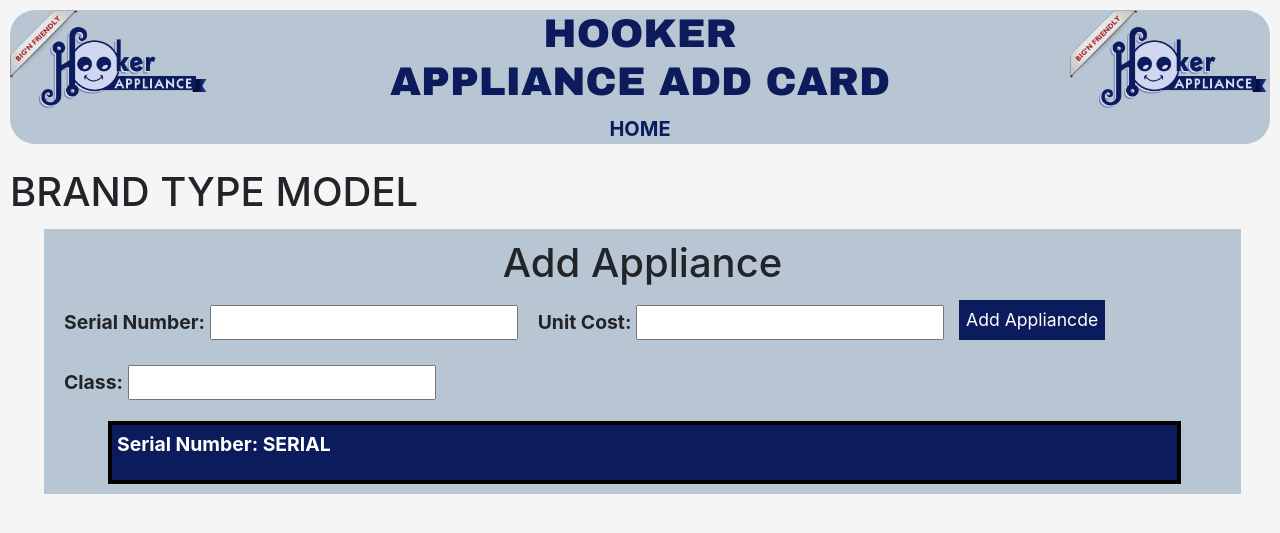
After one commit to CarterFiggins/HookerAppliance, a Django app: page /applianceView/47/ in a window 1280 px wide. The commit adds this page. Shown: the top 533 px of the page. Run offline with Django 3.2, Linux system fonts and the light colour scheme; data comes from the database, SQL or seed files in the repository; both versions use the stored data as it was after the commit; some libraries are stand-ins or nearby versions.

Commit message:
Can add modles and serials

```diff
--- a/HookerApp/cards/static/cards/style.css
+++ b/HookerApp/cards/static/cards/style.css
@@ -99,6 +99,21 @@ body{
 }
 
 .allCards{
+	background: #A72928;
+	width: 95%;
+	padding: 5px;
+	margin-top: .5%;
+	margin-right: 2.7%;
+	margin-left: 2.7%;
+	border: 4px solid black;
+	color: white;
+	float: left;
+	font-size: 110%;
+	-webkit-transition-duration: 0.4s; /* Safari */
+	transition-duration: 0.4s;
+}
+
+.allAppliances{
 	background: #0C1B5C;
 	width: 95%;
 	padding: 5px;
@@ -108,7 +123,9 @@ body{
 	border: 4px solid black;
 	color: white;
 	float: left;
-	font-size: 110%
+	font-size: 110%;
+	-webkit-transition-duration: 0.4s; /* Safari */
+	transition-duration: 0.4s;
 }
 
 .cardWaper{
@@ -173,6 +190,17 @@ body{
 
 }
 
+.allAppliances:hover{
+	background-color: white;
+	color: black;
+}
+
+.allCards:hover{
+	background-color: white;
+	color: black;
+}
+
+
 .bRed:hover{
 	background-color: white;
 	color: black;
@@ -185,6 +213,18 @@ body{
 	background-color: white;
 	color: black;
 }
+
+.allAppliances:active{
+	background-color: #0C1B5C;
+	color: white;
+	transform: translateY(4px);
+}
+
+.allCards:active{
+	background-color: #A72928;
+	color: white;
+	transform: translateY(4px);
+  }
 
 .bBlue:active {
   background-color: #0C1B5C;
--- a/HookerApp/cards/templates/cards/NavBar.html
+++ b/HookerApp/cards/templates/cards/NavBar.html
@@ -1,5 +1,5 @@
 <!DOCTYPE html>
-
+{% load static %}
 <html lang ="en">
 
 	<head>
@@ -7,7 +7,6 @@
 		<title>Hooker Appliance</title>
 		<meta charset="utf-8">
 		<link rel="stylesheet" href="https://stackpath.bootstrapcdn.com/bootstrap/4.3.1/css/bootstrap.min.css" integrity="sha384-ggOyR0iXCbMQv3Xipma34MD+dH/1fQ784/j6cY/iJTQUOhcWr7x9JvoRxT2MZw1T" crossorigin="anonymous">
-		{% load static %}
 		<link rel="stylesheet" href="{%static 'cards/style.css'%}">
 
     </head>
--- /dev/null
+++ b/HookerApp/cards/templates/cards/applianceView.html
@@ -0,0 +1,55 @@
+{% extends "cards/NavBar.html" %}
+{% block page %}
+
+	<h1>{{cards.brand}} {{cards.applianceType}} {{cards.modelNumber}} </h1>
+
+	<div class ="cardBox cards" >
+
+			<h1 class = "center">Add Appliance</h1>
+
+			<form action = '/newAppliance/{{cards.id}}/' method = "post">
+				{% csrf_token %}
+				<div class = " cards" >
+					<span>
+						<label for ="serial" > Serial Number: </label>
+						<input type="text" id="serial" name="serial">
+					</span>
+				</div>
+
+				<div class = " cards" >
+					<span>
+						<label for ="unitCost" > Unit Cost: </label>
+						<input type="text" id="unitCost" name = "unitCost">
+					</span>
+				</div>
+
+				<div class = " cards" >
+						<span>
+							<label for ="classLevel" > Class: </label>
+							<input type="text" id="classLevel" name = "classLevel">
+						</span>
+					</div>
+
+				<div>
+
+				<div>
+					<input class = "bHooker" type="submit" value = "Add Appliancde">
+				</div>
+
+			</form>
+
+	</div>
+
+	<div class = "cardWaper">
+		{% if appliances %}
+			{% for appliance in appliances %}
+				<a href="/">
+					<div class = "allAppliances">
+						<p>Serial Number: {{appliance.serialNumber}}</p>
+					</div>
+				</a>
+			{% endfor %}
+		{% endif %}
+	</div>
+
+{% endblock %}
--- a/HookerApp/cards/urls.py
+++ b/HookerApp/cards/urls.py
@@ -5,9 +5,12 @@ from . import views
 app_name = 'cards'
 
 urlpatterns = [
-    path('', views.mainMenu, name='mainMenu'),
-    path('lookCards', views.lookCards, name='lookCards'),
-    path('addCards', views.addCards, name= 'addCards'),
-    path('lookAppliance', views.lookAppliance, name='lookAppliance'),
-    path('newCard',views.newCard, name='newCard'),
+	path('', views.mainMenu, name='mainMenu'),
+	path('lookCards', views.lookCards, name='lookCards'),
+	path('addCards', views.addCards, name= 'addCards'),
+	path('lookAppliance', views.lookAppliance, name='lookAppliance'),
+	path('newCard',views.newCard, name='newCard'),
+	path('newAppliance/<int:card_id>/', views.newAppliance, name='newAppliance'),
+	path('applianceView/<int:card_id>/', views.applianceView, name = 'applianceView'),
+	path('init', views.init, name = 'init'),
 ]
--- a/HookerApp/cards/views.py
+++ b/HookerApp/cards/views.py
@@ -1,4 +1,4 @@
-from django.shortcuts import render
+from django.shortcuts import render, get_object_or_404, redirect
 from django.http import HttpResponse, HttpResponseRedirect
 from django.utils import timezone
 from django.shortcuts import get_object_or_404, render
@@ -8,6 +8,18 @@ from django.urls import reverse
 
 def mainMenu(request):
 	return render(request, 'cards/MainCards.html')
+
+
+def applianceView(request, card_id):
+	cards = get_object_or_404(Card, pk=card_id)
+	appliances = Appliance.objects.filter(card = cards)
+	context = {
+		"appliances" : appliances,
+		"cards" : cards,
+	}
+
+	return render(request, 'cards/applianceView.html',context)
+
 
 
 def lookCards(request):
@@ -26,6 +38,8 @@ def addCards(request):
 	return render(request, 'cards/addCards.html', context )
 
 
+
+
 def lookAppliance(request):
 	return render(request, 'cards/lookAppliance.html' )
 
@@ -36,22 +50,34 @@ def newCard(request):
 	applianceType = request.POST['type']
 	print(model)
 	if(model and brand and applianceType ):
-		saveCard = Card(modelNumber = model ,brand= request.POST['brand'] ,applianceType = request.POST['type'] , pub_date= timezone.now())
+		saveCard = Card(modelNumber = model ,brand= brand ,applianceType = applianceType, pub_date= timezone.now())
 		saveCard.save()
 		print("SUCCESS")
 	else:
 		print("FAILD")
-	# context = {
-	#     "saveCard" : saveCard,
-	#     "saved" : True,
-	# }
+	return HttpResponseRedirect('/addCards')
 
 
-	return HttpResponseRedirect('/addCards')
+def newAppliance(request, card_id):
+	card = get_object_or_404(Card, pk=card_id)
+	serial = request.POST['serial']
+	unitCost = request.POST['unitCost']
+	classLevel = request.POST['classLevel']
+	if(serial and unitCost and classLevel):
+		saveAppliance = Appliance(card = card, serialNumber = serial, unitCost= unitCost, Class= classLevel, pub_date = timezone.now())
+		saveAppliance.save()
+	return redirect('/applianceView/' + str(card_id))
+
+
 
 def init(request):
 	nuke(request)
-
+	for i in range(5):
+		card = Card(modelNumber = "MODEL" ,brand= "BRAND" ,applianceType = "TYPE" , pub_date= timezone.now())
+		card.save()
+		appliance = Appliance(card = card, serialNumber = "SERIAL", unitCost = 10.00, Class = "A CLASS", pub_date = timezone.now())
+		appliance.save()
+	return redirect('/')
 
 def nuke (request):
 	for q in Card.objects.all():
```
Also changed, not shown: HookerApp/cards/templates/cards/MainCards.html (+3 -34 lines), HookerApp/cards/templates/cards/addCards.html (+4 -24 lines), HookerApp/cards/templates/cards/lookCards.html (+10 -8 lines), HookerApp/db.sqlite3.
